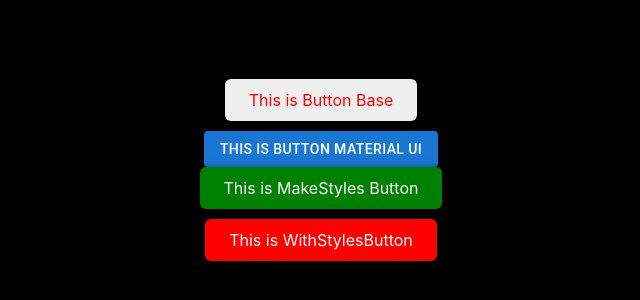
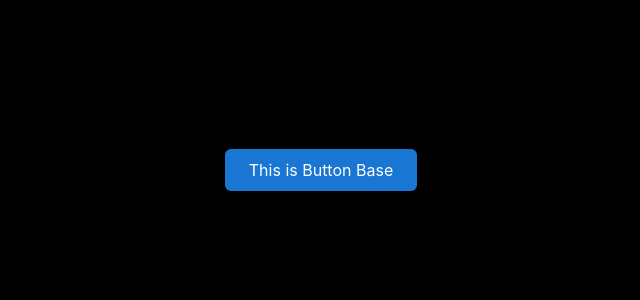
Before and after one commit to mid-guy/Rui-System, a React (Create React App) app: page / in a window 1280 px wide. Shown: the part 230-530 px from the top of the page, without its empty margins (319-959 px from the left). Built offline with nearby package versions, Linux system fonts and the light colour scheme.

Commit message:
complete

```diff
--- a/src/App.tsx
+++ b/src/App.tsx
@@ -23,12 +23,8 @@
   return (
     <div className="App">
       <header className="App-header">
-        <ThemeProvider theme={theme}>
-          <ButtonBase variant="ghost" size="lg" className="mt-10 mb-10">
-            This is Button Base
-          </ButtonBase>
-        </ThemeProvider>
-        <Button variant="contained">This is Button Material UI</Button>
+        {/* <ThemeProvider theme={theme}></ThemeProvider> */}
+        {/* <Button variant="contained">This is Button Material UI</Button>
 
         <LocalButton size="lg" className="mb-10">
           This is MakeStyles Button
@@ -36,7 +32,11 @@
 
         <WithStylesButton className="mb-10">
           This is WithStylesButton
-        </WithStylesButton>
+        </WithStylesButton> */}
+
+        <ButtonBase variant="container" size="lg" className="mt-10 mb-10">
+          This is Button Base
+        </ButtonBase>
       </header>
     </div>
   );
--- a/src/core-theme/theme.ts
+++ b/src/core-theme/theme.ts
@@ -1,39 +1,39 @@
-import { grey, red } from "../core/colors/colors";
+// import { grey, red } from "../core/colors/colors";
 import createTheme from "../core/theme/createTheme";
 import { ThemeProps } from "../core/theme/themeProvider";
 
 let defaultTheme = createTheme() as ThemeProps;
 
-const overridePaletteTheme = createTheme(defaultTheme, {
-  palette: {
-    ghost: {
-      main: red[50],
-      contrastText: `#FFF`,
-    },
-    innerGhost: {
-      main: grey[100],
-      contrastText: `#FFF`,
-    },
-  },
-});
+// const overridePaletteTheme = createTheme(defaultTheme, {
+//   palette: {
+//     ghost: {
+//       main: red[50],
+//       contrastText: `#FFF`,
+//     },
+//     innerGhost: {
+//       main: grey[100],
+//       contrastText: `#FFF`,
+//     },
+//   },
+// });
 
-const theme = createTheme(overridePaletteTheme, {
-  components: {
-    button: {
-      variants: {
-        ghost: (theme: ThemeProps) => `
-          color: red;
-          box-shadow: 0 0 0.5rem rgba(0, 0, 0, 0.3);
-        `,
-      },
-    },
-  },
-});
+// const theme = createTheme(overridePaletteTheme, {
+//   components: {
+//     button: {
+//       variants: {
+//         ghost: (theme: ThemeProps) => `
+//           color: red;
+//           box-shadow: 0 0 0.5rem rgba(0, 0, 0, 0.3);
+//         `,
+//       },
+//     },
+//   },
+// });
 
-declare module '../packages/ButtonBase/ButtonBase' {
-  interface ButtonPropsVariantOverrides {
-    ghost: true
-  }
-}
+// declare module '../packages/ButtonBase/ButtonBase' {
+//   interface ButtonPropsVariantOverrides {
+//     ghost: true
+//   }
+// }
 
-export default theme;
+export default defaultTheme;
--- a/src/packages/ButtonBase/ButtonBase.tsx
+++ b/src/packages/ButtonBase/ButtonBase.tsx
@@ -9,8 +9,9 @@
 } from "../../core/types/type";
 import { ThemeProps, useTheme } from "../../core/theme/themeProvider";
 import { _onTouchRipple } from "../../core/helpers/generateRipple";
-import getButtonRootCss from "./getButtonRootCss";
 import getButtonRippleCss from "./getButtonRippleCss";
+import ButtonRoot from "./ButtonRoot";
+import TouchRipple, { TouchRippleRefs } from "./TouchRipple";
 
 const ButtonBase = forwardRef(function (
   props: OverallButtonBaseProps,
@@ -88,57 +89,6 @@
     </ButtonRoot>
   );
 });
-
-export interface TouchRippleRefs {
-  _onTouchRipple: (e: React.MouseEvent<HTMLButtonElement>) => void;
-}
-
-export interface TouchRippleProps {
-  classesTouchRipple?: string;
-  theme: ThemeProps;
-}
-
-const TouchRipple = forwardRef<TouchRippleRefs, TouchRippleProps>(
-  (props, ref) => {
-    useImperativeHandle(ref, () => ({ _onTouchRipple: _onTouchRipple }));
-    const { theme, ...more } = props;
-    const css = getButtonRippleCss(theme);
-    return <span className="cds-ripple-root" css={css} {...more} />;
-  }
-);
-
-const ButtonRoot = forwardRef<
-  React.Ref<HTMLButtonElement>,
-  OverallButtonBaseProps & {
-    theme: ThemeProps;
-    scopeButtonBaseClasses: string;
-    scopeButtonBaseCSS: SerializedStyles;
-  }
->(function (props, ref) {
-  const {
-    theme,
-    className,
-    scopeButtonBaseClasses,
-    scopeButtonBaseCSS,
-    outerCSS,
-    children,
-    ...more
-  } = props;
-  const scopeButtonRootCSS = getButtonRootCss(theme);
-  return (
-    <button
-      ref={ref as any}
-      className={["cds-button-root", scopeButtonBaseClasses, className].join(
-        " "
-      )}
-      css={[scopeButtonRootCSS, scopeButtonBaseCSS, outerCSS]}
-      {...more}
-    >
-      {children}
-    </button>
-  );
-});
-
 export interface IconPropsType {
   content?: ReactNode;
 }
--- /dev/null
+++ b/src/packages/ButtonBase/ButtonRoot.tsx
@@ -0,0 +1,40 @@
+/** @jsxImportSource @emotion/react */
+import { SerializedStyles } from "@emotion/react";
+import { forwardRef } from "react";
+import { ThemeProps } from "../../core/theme/themeProvider";
+import { OverallButtonBaseProps } from "./ButtonBase";
+import getButtonRootCss from "./getButtonRootCss";
+
+const ButtonRoot = forwardRef<
+  React.Ref<HTMLButtonElement>,
+  OverallButtonBaseProps & {
+    theme: ThemeProps;
+    scopeButtonBaseClasses: string;
+    scopeButtonBaseCSS: SerializedStyles;
+  }
+>(function (props, ref) {
+  const {
+    theme,
+    className,
+    scopeButtonBaseClasses,
+    scopeButtonBaseCSS,
+    outerCSS,
+    children,
+    ...more
+  } = props;
+  const scopeButtonRootCSS = getButtonRootCss(theme);
+  return (
+    <button
+      ref={ref as any}
+      className={["cds-button-root", scopeButtonBaseClasses, className].join(
+        " "
+      )}
+      css={[scopeButtonRootCSS, scopeButtonBaseCSS, outerCSS]}
+      {...more}
+    >
+      {children}
+    </button>
+  );
+});
+
+export default ButtonRoot;
--- /dev/null
+++ b/src/packages/ButtonBase/TouchRipple.tsx
@@ -0,0 +1,25 @@
+/** @jsxImportSource @emotion/react */
+import { forwardRef, useImperativeHandle } from "react";
+import { _onTouchRipple } from "../../core/helpers/generateRipple";
+import { ThemeProps } from "../../core/theme/themeProvider";
+import getButtonRippleCss from "./getButtonRippleCss";
+
+export interface TouchRippleRefs {
+  _onTouchRipple: (e: React.MouseEvent<HTMLButtonElement>) => void;
+}
+
+export interface TouchRippleProps {
+  classesTouchRipple?: string;
+  theme: ThemeProps;
+}
+
+const TouchRipple = forwardRef<TouchRippleRefs, TouchRippleProps>(
+  (props, ref) => {
+    useImperativeHandle(ref, () => ({ _onTouchRipple: _onTouchRipple }));
+    const { theme, ...more } = props;
+    const css = getButtonRippleCss(theme);
+    return <span className="cds-ripple-root" css={css} {...more} />;
+  }
+);
+
+export default TouchRipple;
```
Also changed, not shown: 1 other file (tests, documents, lock files or other folders).
